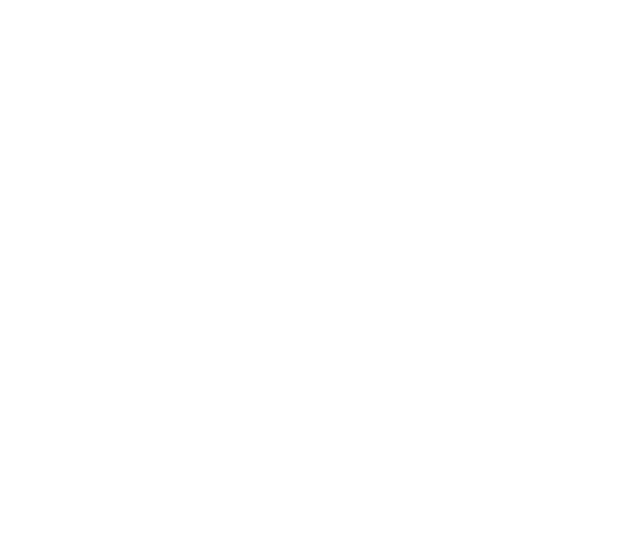
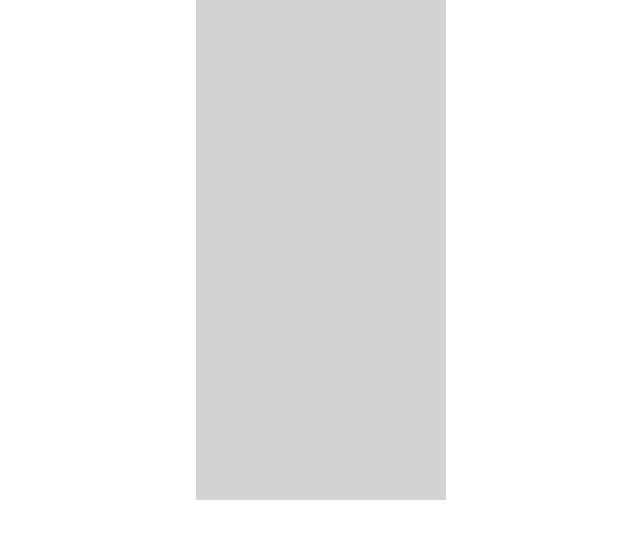
Before and after one commit to TeresaRosinski/gyst, a React (Create React App) app: page / in a window 1280 px wide. Shown: the top 538 px of the page, without its empty margins (319-959 px from the left). Built offline with nearby package versions, Linux system fonts and the light colour scheme.

Commit message:
fix errors

```diff
--- a/src/pages/newValues.jsx
+++ b/src/pages/newValues.jsx
@@ -1,6 +1,6 @@
 import React, { useState } from "react";
 import ReactDOM from "react-dom";
-import {v4 as uuid} from "uuid";
+import { v4 as uuid } from "uuid";
 import { DragDropContext, Droppable, Draggable } from "react-beautiful-dnd";
 import "../App.css";
 import Card from "react-bootstrap/Card";
@@ -8,25 +8,50 @@ import Container from "react-bootstrap/Container";
 import Row from "react-bootstrap/Row";
 import Col from "react-bootstrap/Col";
 
+//mocking out what dtat will look like
+const itemsFromBackend = [
+  { id: uuid(), content: "first value" },
+  { id: uuid(), content: "second value" },
+];
+
+//mocked backend - will need to be editable - each group will be the id + key, will have tittle and list of items - items are dragged
+const columnsFromBackend = [
+  {
+    [uuid()]: {
+      name: "Values",
+      items: [itemsFromBackend],
+    },
+  },
+];
 
 function Values() {
-
-
-  //mocked backend - will need to be editable - each group will be the id + key, will have tittle and list of items - items are dragged
-  const columnsFromBackend =[
-    {
-      [uuid()]: {
-        name: 'Values',
-        items:[]
-      }
-    }
-  ]
-
+  const [columns, setColumns] = useState(columnsFromBackend);
 
   return (
-    <div style={{display: 'flex', justifyContent: 'center', height: '100%'  }}>
-      <DragDropContext onDragEnd={result => console.log(result)}>
-
+    <div style={{ display: "flex", justifyContent: "center", height: "100%" }}>
+      <DragDropContext onDragEnd={(result) => console.log(result)}>
+        {Object.entries(columns).map(([id, column]) => {
+          return (
+            <Droppable droppableId={id}>
+              {(provided, snapshot) => {
+                return (
+                  <div
+                    {...provided.droppableProps}
+                    ref={provided.innerRef}
+                    style={{
+                      background: snapshot.isDraggingOver
+                        ? "lightblue"
+                        : "lightgrey",
+                      padding: 4,
+                      width: 250,
+                      minHeight: 500,
+                    }}
+                  ></div>
+                );
+              }}
+            </Droppable>
+          );
+        })}
       </DragDropContext>
     </div>
   );
```
